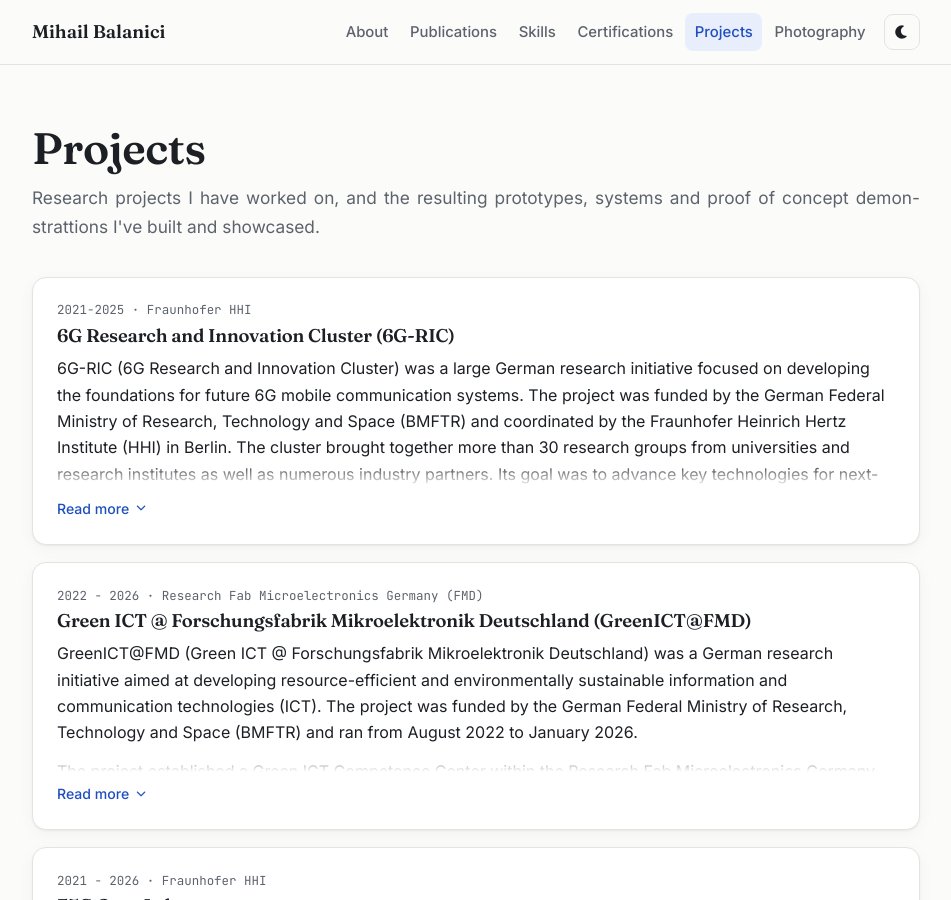
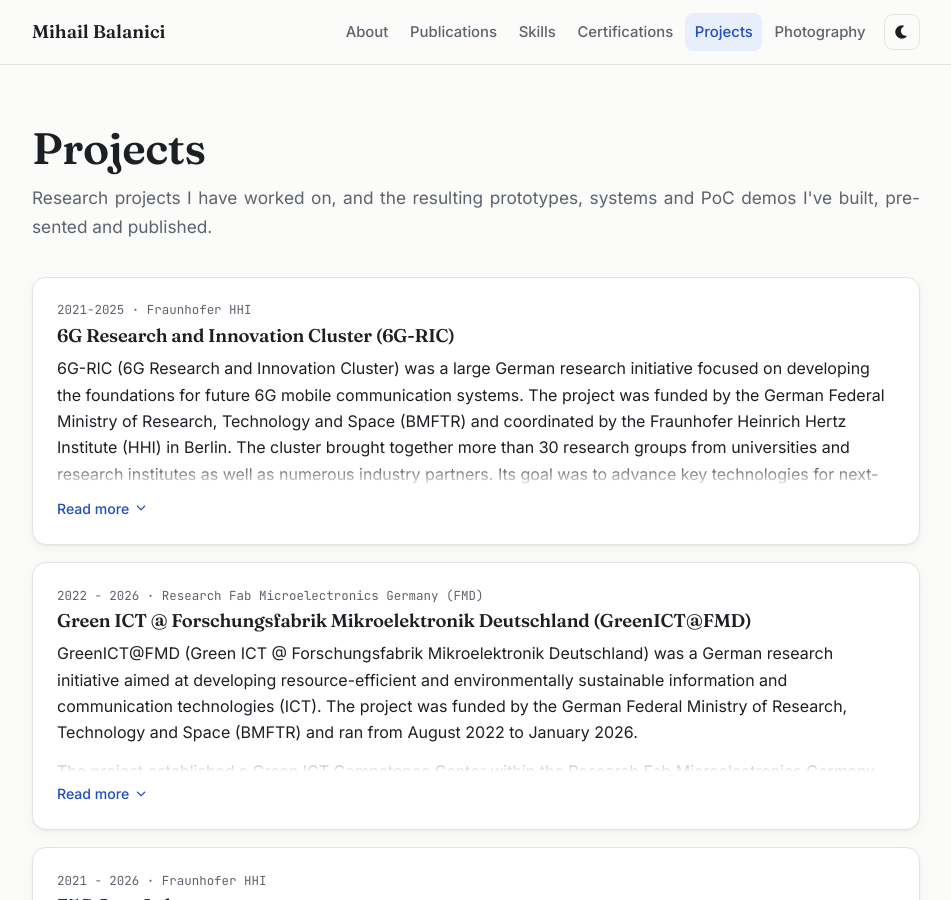
Before and after one commit to mihailbalanici/mihailbalanici.github.io, a Jekyll site: the page built from projects.html, in a window 1280 px wide and 900 px high. Shown: the whole window, without its empty margins (164-1115 px from the left). Built offline with Jekyll 4.4.1, drawn with Linux system fonts in a browser that asks for light colours.

Commit message:
Update projects.html

```diff
--- a/projects.html
+++ b/projects.html
@@ -2,7 +2,7 @@
 layout: page
 title: Projects
 permalink: /projects/
-lead: Research projects I have worked on, and the resulting prototypes, systems and proof of concept demonstrattions I've built and showcased.
+lead: Research projects I have worked on, and the resulting prototypes, systems and PoC demos I've built, presented and published.
 ---
 <div class="cards projects-grid">
   {% for p in site.data.projects %}
```
